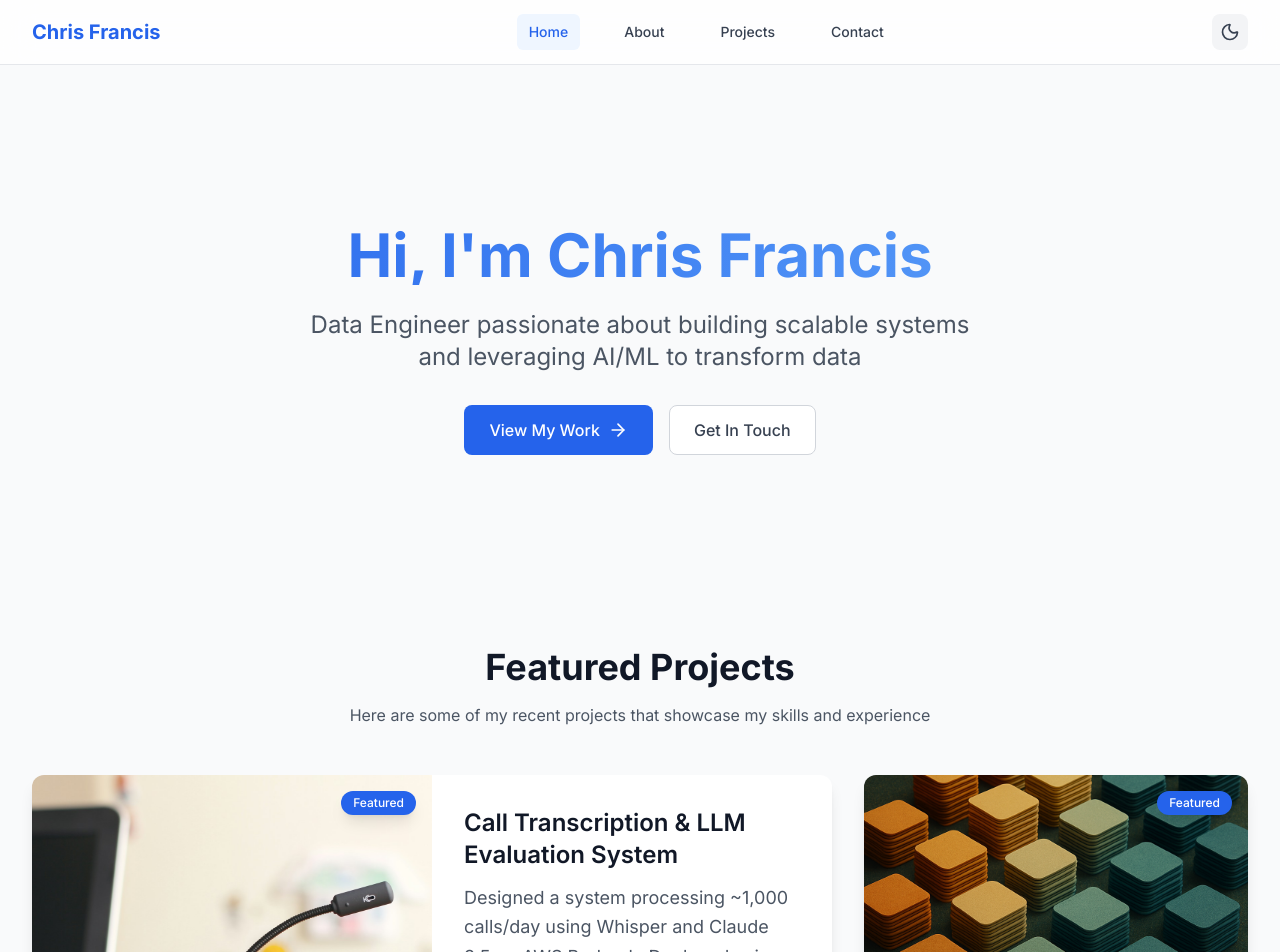
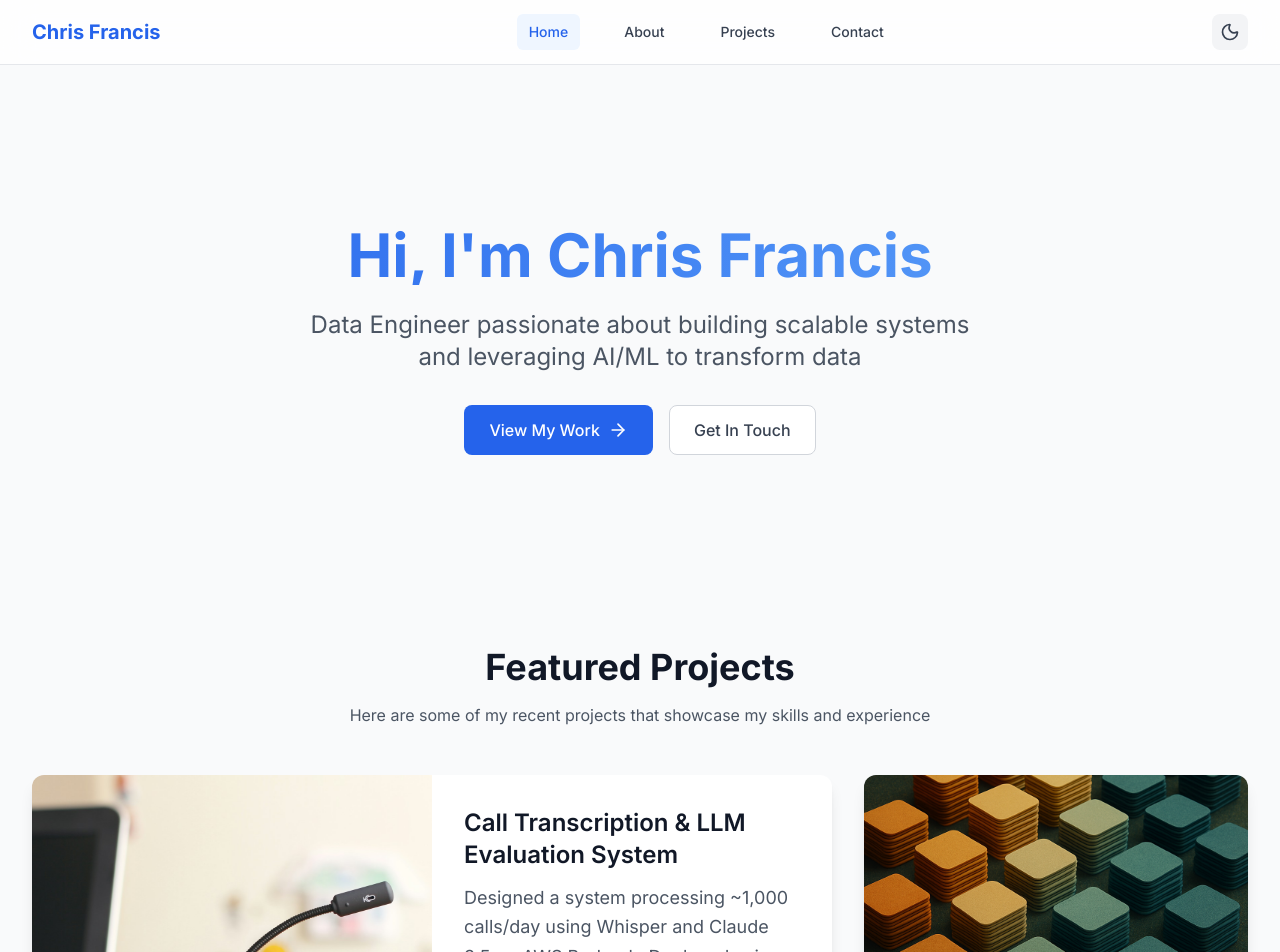
Before and after one commit to frank-chris/frank-chris.github.io, a Vue app: page / in a window 1280 px wide. Shown: the top 952 px of the page. Built offline with nearby package versions, Linux system fonts and the light colour scheme.

Commit message:
update project cards

```diff
--- a/src/components/ProjectCard.vue
+++ b/src/components/ProjectCard.vue
@@ -43,12 +43,6 @@
         </div>
       </div>
 
-      <!-- Featured Badge -->
-      <div v-if="project.featured" class="absolute top-4 right-4">
-        <div class="px-3 py-1 bg-primary-600 text-white text-xs font-medium rounded-full shadow-lg">
-          Featured
-        </div>
-      </div>
     </div>
 
     <!-- Project Details -->
--- a/src/components/ProjectCardHorizontal.vue
+++ b/src/components/ProjectCardHorizontal.vue
@@ -44,12 +44,6 @@
           </div>
         </div>
 
-        <!-- Featured Badge -->
-        <div v-if="project.featured" class="absolute top-4 right-4">
-          <div class="px-3 py-1 bg-primary-600 text-white text-xs font-medium rounded-full shadow-lg">
-            Featured
-          </div>
-        </div>
 
         <!-- Quick View Button -->
         <div class="absolute top-4 left-4 opacity-0 group-hover:opacity-100 transition-opacity duration-300">
--- a/src/components/ProjectCardMasonry.vue
+++ b/src/components/ProjectCardMasonry.vue
@@ -43,12 +43,6 @@
         </div>
       </div>
 
-      <!-- Featured Badge -->
-      <div v-if="project.featured" class="absolute top-4 right-4">
-        <div class="px-3 py-1 bg-primary-600 text-white text-xs font-medium rounded-full shadow-lg">
-          Featured
-        </div>
-      </div>
     </div>
 
     <!-- Project Details -->
--- a/src/components/ProjectModal.vue
+++ b/src/components/ProjectModal.vue
@@ -87,12 +87,6 @@
             </div>
           </div>
 
-          <!-- Additional Details (you can expand this) -->
-          <div v-if="project.featured" class="p-4 bg-primary-50 dark:bg-primary-900/20 rounded-lg">
-            <p class="text-primary-700 dark:text-primary-300 font-medium">
-              ⭐ This is a featured project
-            </p>
-          </div>
         </div>
       </div>
     </div>
```
